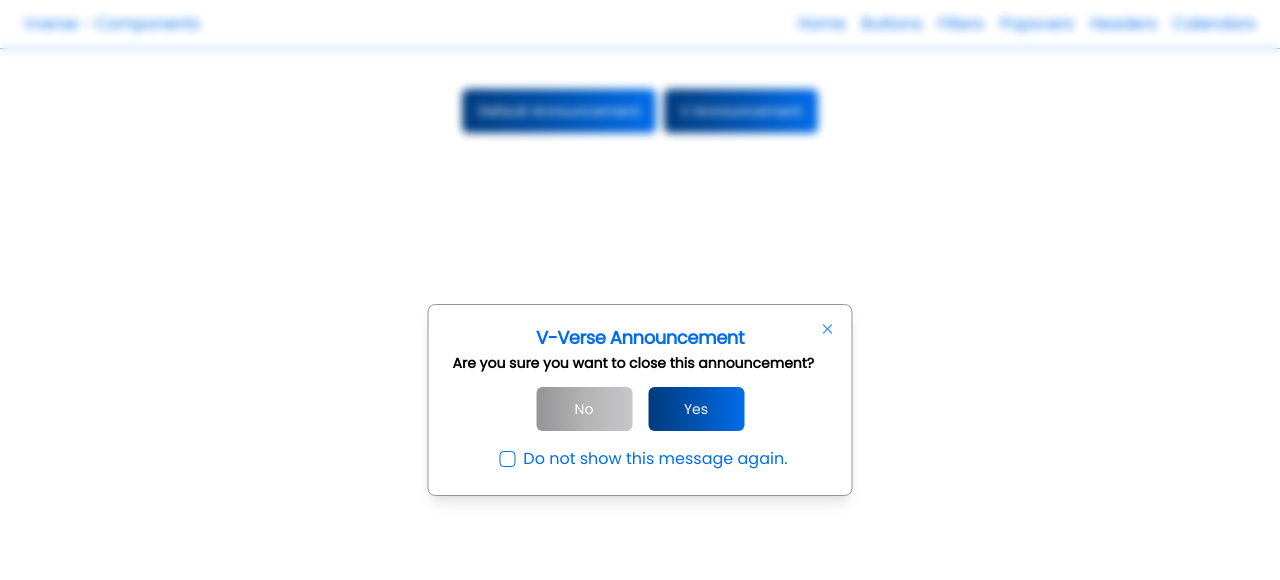
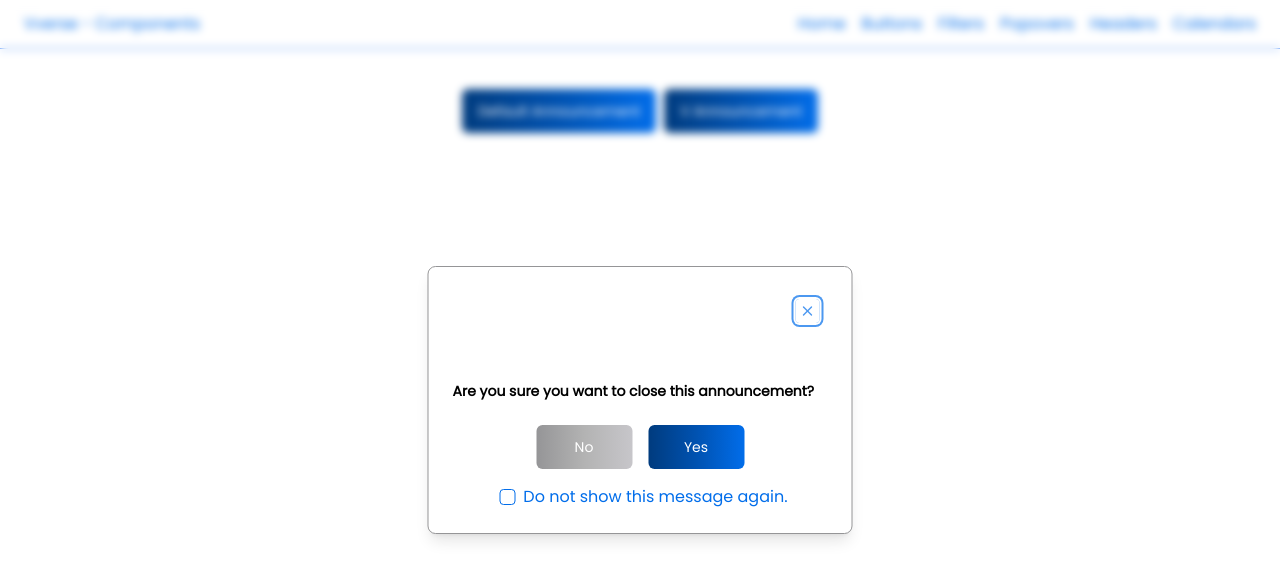
Before and after one commit to RabGH/vverse-components, a Next.js app: page /popovers in a window 1280 px wide. Both pictures are taken after a click on the button "V Announcement". Shown: the top 580 px of the page. Built offline with nearby package versions, Linux system fonts and the light colour scheme.

Commit message:
test popover dialogs

```diff
--- a/components/popovers/popover-v-announcement.tsx
+++ b/components/popovers/popover-v-announcement.tsx
@@ -4,10 +4,10 @@
   DialogContent,
   DialogDescription,
   DialogFooter,
-  DialogHeader,
+  DialogHeaderWithClose,
   DialogTitle,
   DialogTrigger,
-} from "@/components/ui/dialog";
+} from "@/components/ui/v-dialog";
 import { Checkbox } from "../ui/checkbox";
 
 export function PopoverVAnnouncement() {
@@ -19,10 +19,7 @@
         </Button>
       </DialogTrigger>
       <DialogContent className="sm:max-w-[425px]">
-        <DialogHeader>
-          <DialogTitle className="text-center">
-            V-Verse Announcement
-          </DialogTitle>
+        <DialogTitle className="">V-Verse Announcement</DialogTitle>
 
         <DialogDescription className="text-black font-bold">
           Are you sure you want to close this announcement?
@@ -31,7 +28,6 @@
           <Button className="vGrey mt-2">No</Button>
           <Button className="vBlue mt-2">Yes</Button>
         </div>
-        </DialogHeader>
 
         <DialogFooter className="items-center mr-10">
           <Checkbox />
--- a/components/ui/calendar.tsx
+++ b/components/ui/calendar.tsx
@@ -37,8 +37,8 @@
           "text-muted-foreground rounded-md w-9 font-normal text-[0.8rem]",
         row: "flex w-full mt-2",
         cell: `text-center text-sm p-0 relative [&:has([aria-selected])]:bg-muted
-        first:[&:has([aria-selected])]:rounded-l-md last:[&:has([aria-selected])]:rounded-r-md
-        focus-within:relative focus-within:z-20`,
+          first:[&:has([aria-selected])]:rounded-l-lg last:[&:has([aria-selected])]:rounded-r-lg
+          focus-within:relative focus-within:z-20`,
         day: cn(
           buttonVariants({ variant: "ghost" }),
           "h-9 w-9 p-0 font-normal aria-selected:opacity-100"
--- /dev/null
+++ b/components/ui/v-dialog.tsx
@@ -0,0 +1,145 @@
+"use client";
+
+import * as React from "react";
+import * as DialogPrimitive from "@radix-ui/react-dialog";
+import { X } from "lucide-react";
+
+import { cn } from "@/lib/utils";
+
+const Dialog = DialogPrimitive.Root;
+
+const DialogTrigger = DialogPrimitive.Trigger;
+
+const DialogPortal = DialogPrimitive.Portal;
+
+const DialogOverlay = React.forwardRef<
+  React.ElementRef<typeof DialogPrimitive.Overlay>,
+  React.ComponentPropsWithoutRef<typeof DialogPrimitive.Overlay>
+>(({ className, ...props }, ref) => (
+  <DialogPrimitive.Overlay
+    ref={ref}
+    className={cn(
+      `fixed inset-0 z-50 bg-background/80 backdrop-blur-sm data-[state=open]:animate-in
+      data-[state=closed]:animate-out data-[state=closed]:fade-out-0 data-[state=open]:fade-in-0`,
+      className
+    )}
+    {...props}
+  />
+));
+DialogOverlay.displayName = DialogPrimitive.Overlay.displayName;
+
+const DialogContent = React.forwardRef<
+  React.ElementRef<typeof DialogPrimitive.Content>,
+  React.ComponentPropsWithoutRef<typeof DialogPrimitive.Content>
+>(({ className, children, ...props }, ref) => (
+  <DialogPortal>
+    <DialogOverlay />
+    <DialogPrimitive.Content
+      ref={ref}
+      className={cn(
+        `fixed left-[50%] top-[50%] z-50 grid w-full max-w-lg translate-x-[-50%] translate-y-[-50%]
+        gap-4 border bg-background p-6 shadow-lg duration-200 data-[state=open]:animate-in
+        data-[state=closed]:animate-out data-[state=closed]:fade-out-0 data-[state=open]:fade-in-0
+        data-[state=closed]:zoom-out-95 data-[state=open]:zoom-in-95
+        data-[state=closed]:slide-out-to-left-1/2 data-[state=closed]:slide-out-to-top-[48%]
+        data-[state=open]:slide-in-from-left-1/2 data-[state=open]:slide-in-from-top-[48%]
+        sm:rounded-lg md:w-full`,
+        className
+      )}
+      {...props}
+    >
+      <DialogHeaderWithClose />
+      {children}
+    </DialogPrimitive.Content>
+  </DialogPortal>
+));
+DialogContent.displayName = DialogPrimitive.Content.displayName;
+
+const DialogHeaderWithClose = ({
+  className,
+  ...props
+}: React.HTMLAttributes<HTMLDivElement>) => (
+  <div
+    className={cn(
+      "flex items-center justify-between bg-vhBlue p-2 rounded-t-lg",
+      className
+    )}
+    {...props}
+  >
+    <DialogTitle />
+    <DialogClose />
+  </div>
+);
+DialogHeaderWithClose.displayName = "DialogHeaderWithClose";
+
+const DialogFooter = ({
+  className,
+  ...props
+}: React.HTMLAttributes<HTMLDivElement>) => (
+  <div
+    className={cn(
+      "flex flex-col-reverse sm:flex-row sm:justify-end sm:space-x-2",
+      className
+    )}
+    {...props}
+  />
+);
+DialogFooter.displayName = "DialogFooter";
+
+const DialogTitle = React.forwardRef<
+  React.ElementRef<typeof DialogPrimitive.Title>,
+  React.ComponentPropsWithoutRef<typeof DialogPrimitive.Title>
+>(({ className, ...props }, ref) => (
+  <DialogPrimitive.Title
+    ref={ref}
+    className={cn(
+      "text-lg font-semibold leading-none tracking-tight text-accent-foreground",
+      className
+    )}
+    {...props}
+  />
+));
+DialogTitle.displayName = DialogPrimitive.Title.displayName;
+
+const DialogClose = ({
+  className,
+  ...props
+}: React.ComponentPropsWithoutRef<typeof DialogPrimitive.Close>) => (
+  <DialogPrimitive.Close
+    className={cn(
+      `h-6 w-6 p-1 rounded-sm opacity-70 ring-offset-background transition-opacity hover:opacity-100
+      focus:outline-none focus:ring-2 focus:ring-ring focus:ring-offset-2 disabled:pointer-events-none
+      data-[state=open]:bg-accent data-[state=open]:text-muted-foreground`,
+      className
+    )}
+    {...props}
+  >
+    <X className="h-4 w-4" />
+    <span className="sr-only">Close</span>
+  </DialogPrimitive.Close>
+);
+DialogClose.displayName = "DialogClose";
+
+const DialogDescription = React.forwardRef<
+  React.ElementRef<typeof DialogPrimitive.Description>,
+  React.ComponentPropsWithoutRef<typeof DialogPrimitive.Description>
+>(({ className, ...props }, ref) => (
+  <DialogPrimitive.Description
+    ref={ref}
+    className={cn("text-sm text-muted-foreground", className)}
+    {...props}
+  />
+));
+DialogDescription.displayName = DialogPrimitive.Description.displayName;
+
+export {
+  Dialog,
+  DialogPortal,
+  DialogOverlay,
+  DialogTrigger,
+  DialogContent,
+  DialogHeaderWithClose,
+  DialogFooter,
+  DialogTitle,
+  DialogDescription,
+};
```
Lines whose indentation alone changed are shown as unchanged.
